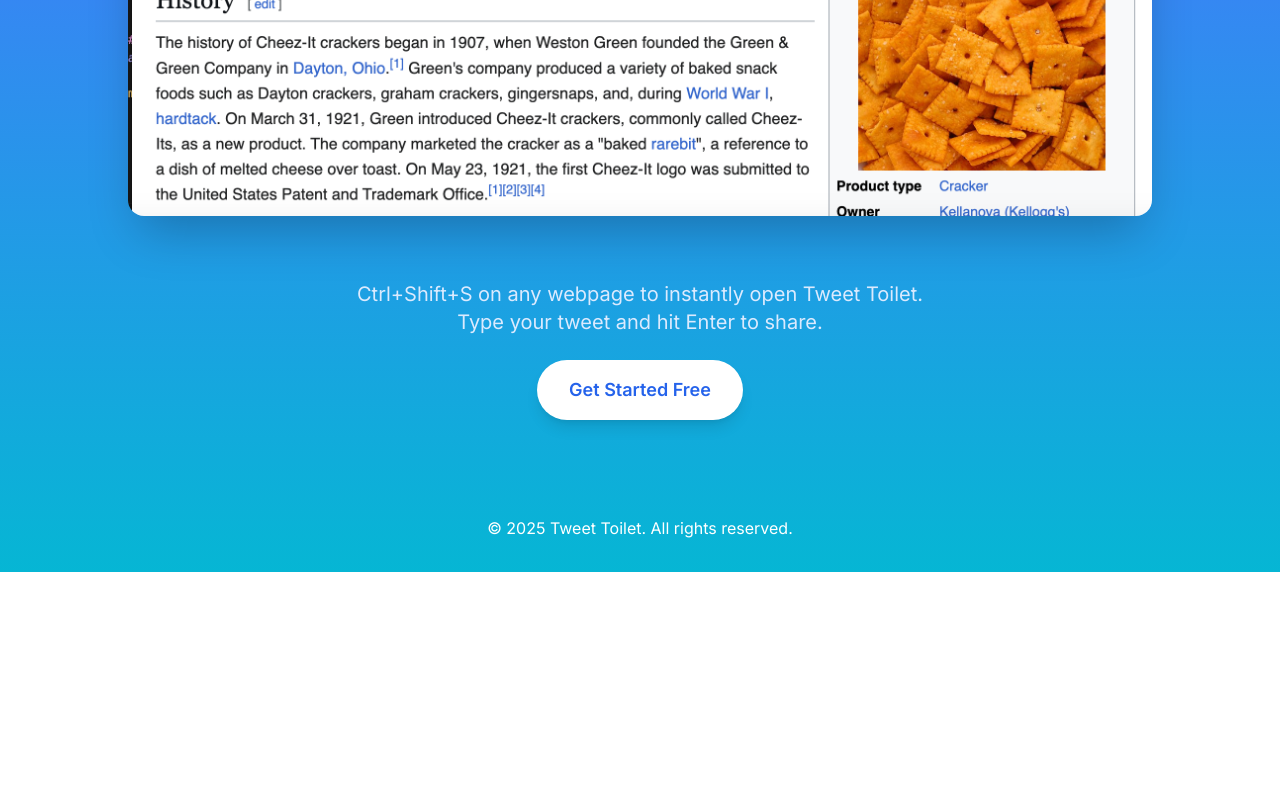
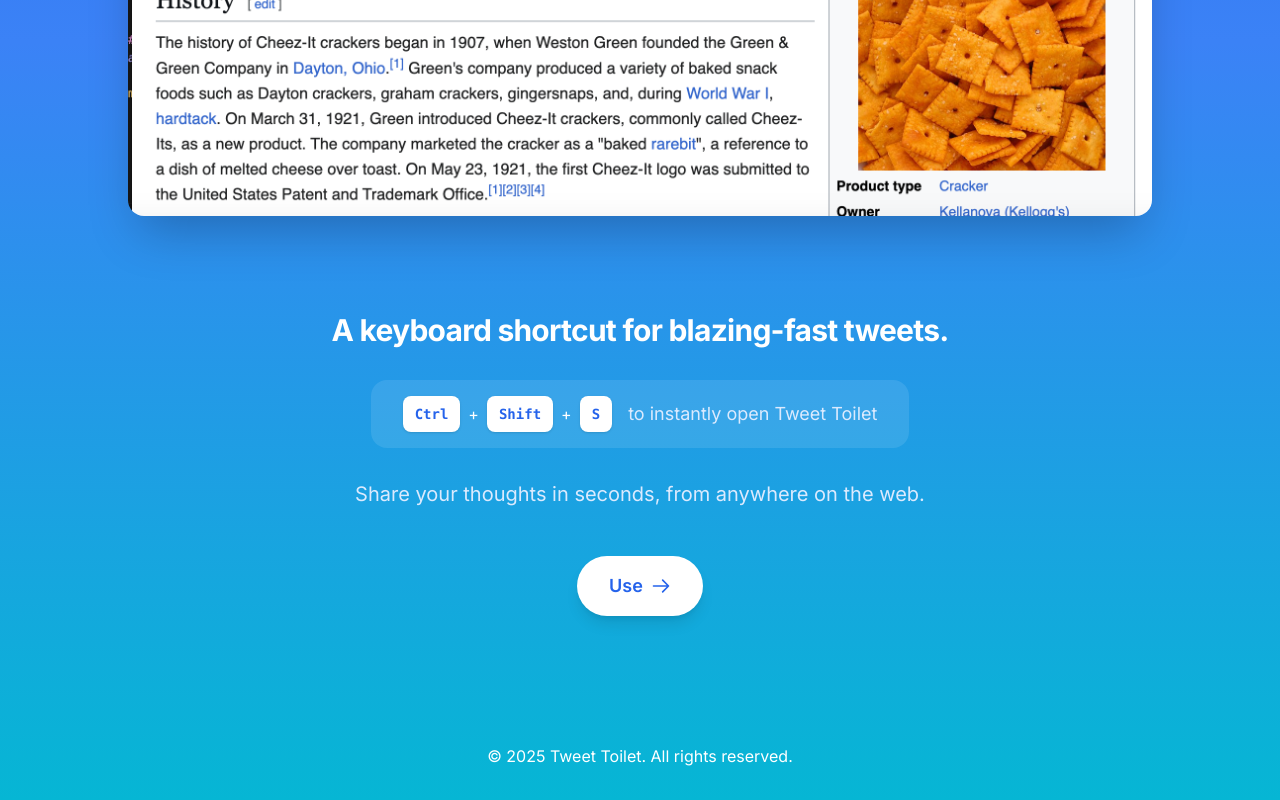
Before and after one commit to henry-dowling/tweet-toilet-landing-page, a Next.js app: page / in a window 1280 px wide. Shown: the part 1546-2346 px from the top of the page. Before the commit the page ends 2118 px from the top, so only its background shows below. Built offline with nearby package versions, Linux system fonts and the light colour scheme.

Commit message:
keyboard shortcut cta

```diff
--- a/src/app/page.tsx
+++ b/src/app/page.tsx
@@ -27,7 +27,7 @@
                 href="/signup"
                 className="text-sm font-semibold px-4 py-2 text-white bg-blue-600 rounded-full hover:bg-blue-700 transition-colors"
               >
-                Get Started
+                Install
               </Link>
             </div>
           </div>
@@ -97,18 +97,41 @@
         </section>
 
         {/* CTA Section */}
-        <section className="pt-8 pb-16">
+        <section className="pt-16 pb-24">
           <div className="container mx-auto px-4 text-center">
-            <p className="text-xl text-blue-100 mb-6 max-w-3xl mx-auto">
-              Ctrl+Shift+S on any webpage to instantly open Tweet Toilet.<br />
-              Type your tweet and hit Enter to share.
-            </p>
-            <Link
-              href="https://chrome.google.com/webstore"
-              className="inline-block px-8 py-4 text-lg font-semibold text-blue-600 bg-white rounded-full hover:bg-gray-100 transition-all transform hover:scale-105 shadow-lg hover:shadow-xl"
-            >
-              Get Started Free
-            </Link>
+            <div className="max-w-4xl mx-auto">
+              <h3 className="text-3xl font-bold text-white mb-8">
+                A keyboard shortcut for blazing-fast tweets.
+              </h3>
+
+              {/* Keyboard Shortcut Display */}
+              <div className="inline-flex items-center space-x-4 bg-white/10 rounded-2xl px-8 py-4 mb-8">
+                <div className="flex items-center space-x-2">
+                  <kbd className="px-3 py-2 text-sm font-semibold bg-white text-blue-600 rounded-lg shadow">Ctrl</kbd>
+                  <span className="text-white">+</span>
+                  <kbd className="px-3 py-2 text-sm font-semibold bg-white text-blue-600 rounded-lg shadow">Shift</kbd>
+                  <span className="text-white">+</span>
+                  <kbd className="px-3 py-2 text-sm font-semibold bg-white text-blue-600 rounded-lg shadow">S</kbd>
+                </div>
+                <span className="text-lg text-blue-100">to instantly open Tweet Toilet</span>
+              </div>
+
+              <p className="text-xl text-blue-100 mb-12">
+                Share your thoughts in seconds, from anywhere on the web.<br />
+              </p>
+
+              <div className="flex flex-col items-center space-y-4">
+                <Link
+                  href="https://chrome.google.com/webstore"
+                  className="inline-flex items-center px-8 py-4 text-lg font-semibold text-blue-600 bg-white rounded-full hover:bg-gray-100 transition-all transform hover:scale-105 shadow-lg hover:shadow-xl"
+                >
+                  <span>Use</span>
+                  <svg className="w-5 h-5 ml-2" fill="none" stroke="currentColor" viewBox="0 0 24 24" xmlns="http://www.w3.org/2000/svg">
+                    <path strokeLinecap="round" strokeLinejoin="round" strokeWidth={2} d="M14 5l7 7m0 0l-7 7m7-7H3" />
+                  </svg>
+                </Link>
+              </div>
+            </div>
           </div>
         </section>
 
```
